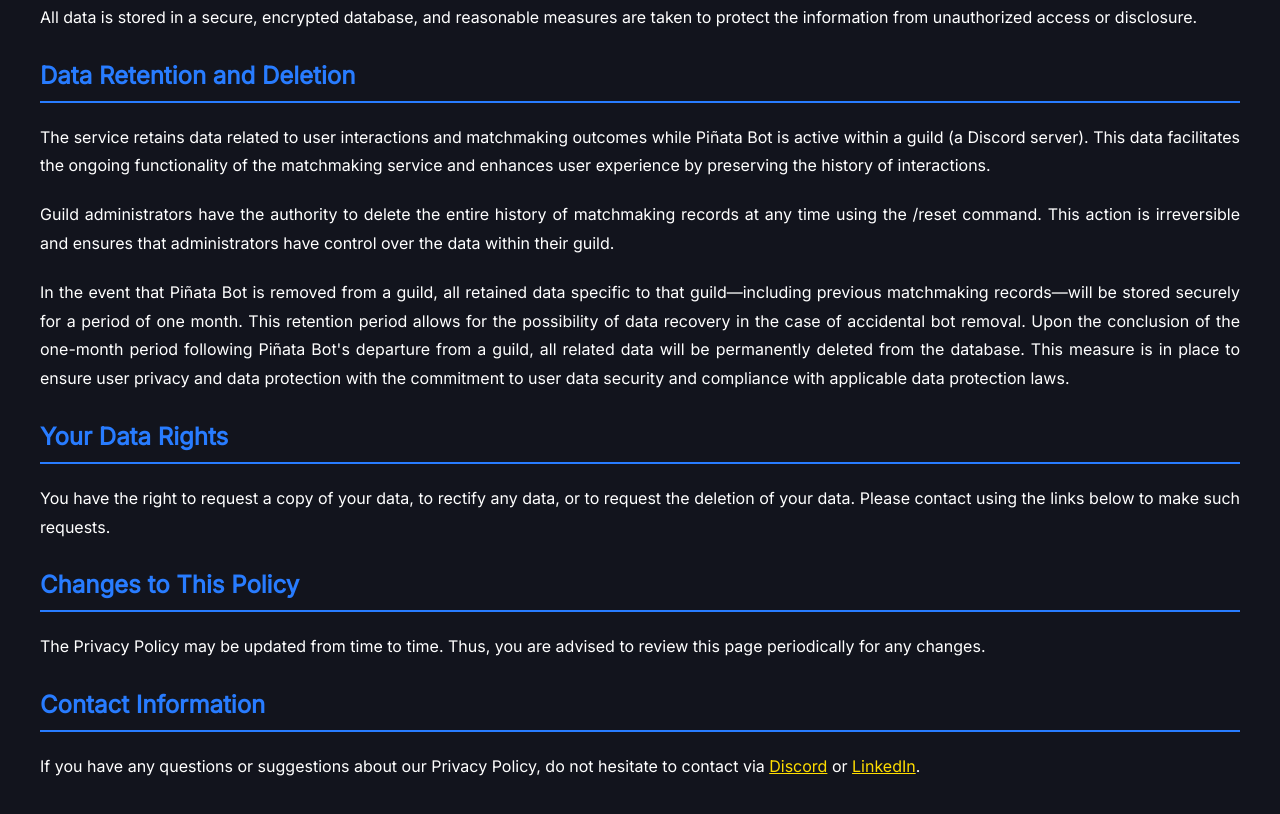
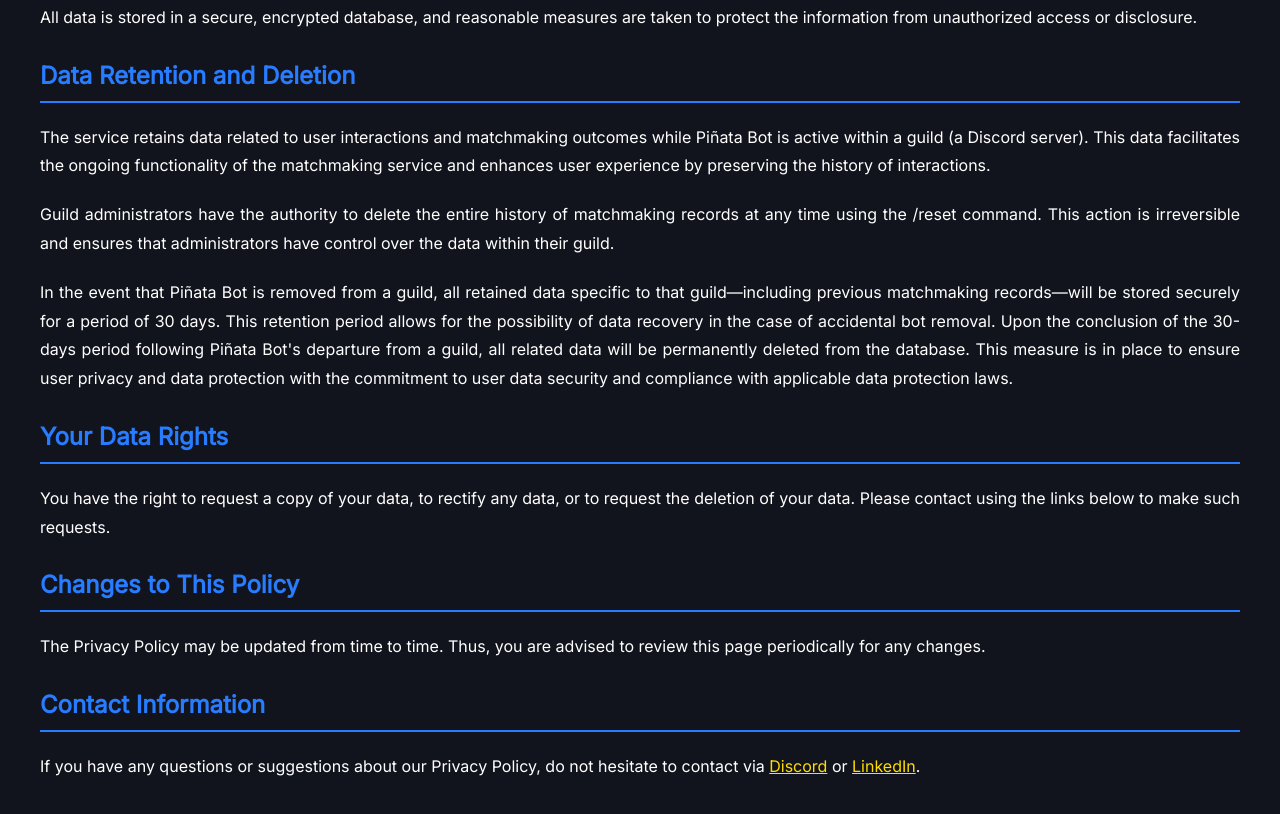
Before and after one commit to raulibanez/getpinata.com, a plain HTML site: page privacy-policy.html in a window 1280 px wide. Shown: the part 985-1799 px from the top of the page. Drawn offline with Linux system fonts and the light colour scheme.

Commit message:
changed data retention to 30 days

```diff
--- a/privacy-policy.html
+++ b/privacy-policy.html
@@ -42,7 +42,7 @@
                 <h2>Data Retention and Deletion</h2>
                 <p>The service retains data related to user interactions and matchmaking outcomes while Piñata Bot is active within a guild (a Discord server). This data facilitates the ongoing functionality of the matchmaking service and enhances user experience by preserving the history of interactions.</p>
                 <p>Guild administrators have the authority to delete the entire history of matchmaking records at any time using the /reset command. This action is irreversible and ensures that administrators have control over the data within their guild.</p>
-                <p>In the event that Piñata Bot is removed from a guild, all retained data specific to that guild—including previous matchmaking records—will be stored securely for a period of one month. This retention period allows for the possibility of data recovery in the case of accidental bot removal. Upon the conclusion of the one-month period following Piñata Bot's departure from a guild, all related data will be permanently deleted from the database. This measure is in place to ensure user privacy and data protection with the commitment to user data security and compliance with applicable data protection laws.</p>
+                <p>In the event that Piñata Bot is removed from a guild, all retained data specific to that guild—including previous matchmaking records—will be stored securely for a period of 30 days. This retention period allows for the possibility of data recovery in the case of accidental bot removal. Upon the conclusion of the 30-days period following Piñata Bot's departure from a guild, all related data will be permanently deleted from the database. This measure is in place to ensure user privacy and data protection with the commitment to user data security and compliance with applicable data protection laws.</p>
 
                 <h2>Your Data Rights</h2>
                 <p>You have the right to request a copy of your data, to rectify any data, or to request the deletion of your data. Please contact using the links below to make such requests.</p>
```
